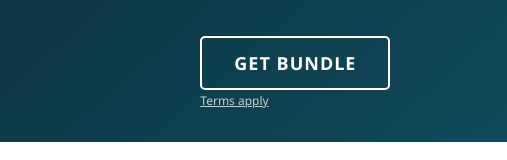
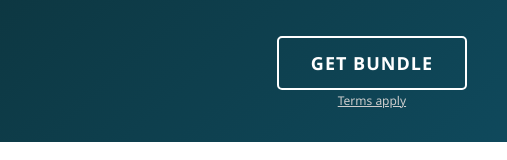
Before and after one commit to Sabelo-Hlatshwayo/hulu-clone, a plain HTML site: page index.html in a window 1280 px wide. Shown: the part 640-800 px from the top of the page, 773-1280 px from the left. Drawn offline with Linux system fonts and the light colour scheme.

Commit message:
Shift the last direct child element of the div with class name bundle-content to the end of the parent element in the horizontal direction

```diff
--- a/index.html
+++ b/index.html
@@ -41,7 +41,7 @@
           <h3 class="tertiary-heading-1">Get Hulu, Disney+, and ESPN+.</h3>
           <a href="#" class="sub-link">Details</a>
         </div>
-        <div class="d">
+        <div>
           <a href="#" class="btn btn--outline">get bundle</a>
           <a href="#" class="sub-link">Terms apply</a>
         </div>
--- a/styles.css
+++ b/styles.css
@@ -168,6 +168,11 @@ ul {
     border: 0.2rem solid #ccc;
 }
 
+.bundle-content div:last-child {
+    justify-self: end;
+    text-align: center;
+}
+
 /* MEDIA QUERIES */
 @media (max-width: 768px) {
     .primary-heading__logo {
```
